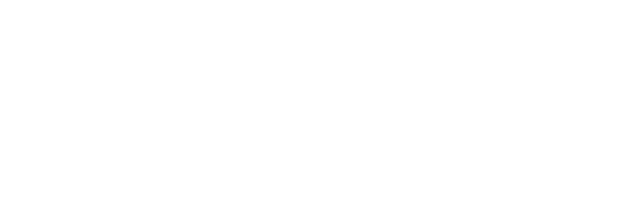
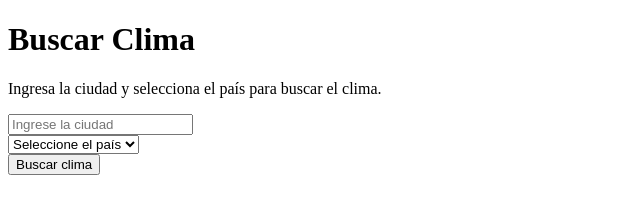
Before and after one commit to rody-huancas/App-clima-js, a plain HTML site: page index.html in a window 1280 px wide. Shown: the whole page, without its empty margins (0-640 px from the left). Drawn offline with Linux system fonts and the light colour scheme.

Commit message:
estructura html

```diff
--- a/index.html
+++ b/index.html
@@ -9,6 +9,56 @@
     <link rel="stylesheet" href="assets/css/styles.css" />
   </head>
   <body>
+    <main class="clima">
+      <h1 class="clima__titulo" id="titulo">Buscar Clima</h1>
+      <!-- resultado -->
+      <div class="clima__top">
+        <div class="clima__contenedor">
+          <div class="clima__resultado">
+            <p class="clima__descripcion">
+              Ingresa la ciudad y selecciona el país para buscar el clima.
+            </p>
+          </div>
+        </div>
+      </div>
+      <!-- fin resultado -->
+      <!-- formulario -->
+      <form id="formulario" class="clima__formulario">
+        <!-- ciudad -->
+        <div class="clima__grupo">
+          <input
+            type="text"
+            name="ciudad"
+            id="ciudad"
+            placeholder="Ingrese la ciudad"
+            class="clima__input"
+          />
+        </div>
+        <!-- fin ciudad -->
+        <!-- seleccionar país -->
+        <div class="clima__grupo">
+          <select id="pais" class="clima__select">
+            <option disabled selected value="">Seleccione el país</option>
+            <option value="PE">Perú</option>
+            <option value="BR">Brasil</option>
+            <option value="AR">Argentina</option>
+            <option value="UY">Uruguay</option>
+            <option value="CL">Chile</option>
+            <option value="BO">Bolivia</option>
+            <option value="CO">Colombia</option>
+            <option value="MX">México</option>
+            <option value="US">Estados Unidos</option>
+            <option value="ES">España</option>
+          </select>
+        </div>
+        <!-- fin seleccionar país -->
+        <!-- botón de enviar -->
+        <input type="submit" value="Buscar clima" class="clima__btn" />
+        <!-- fin botón enviar -->
+      </form>
+      <!-- fin formulario -->
+    </main>
+
     <!-- js -->
     <script src="assets/js/app.js"></script>
   </body>
```
